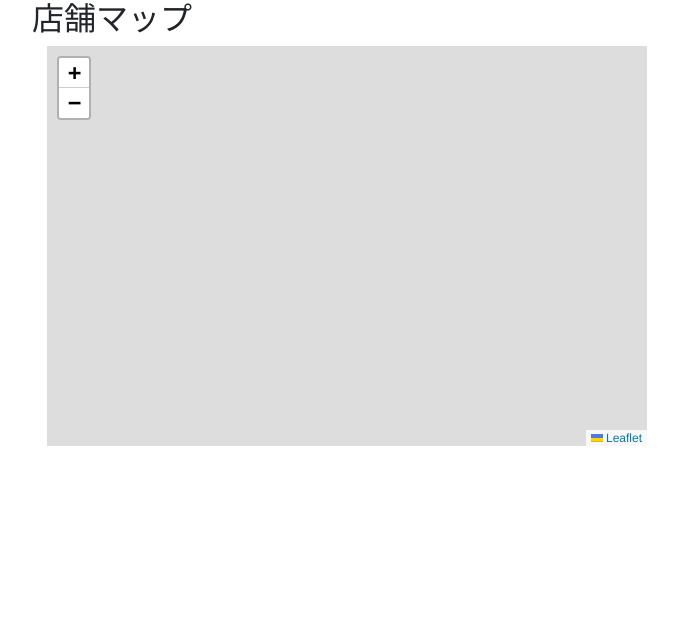
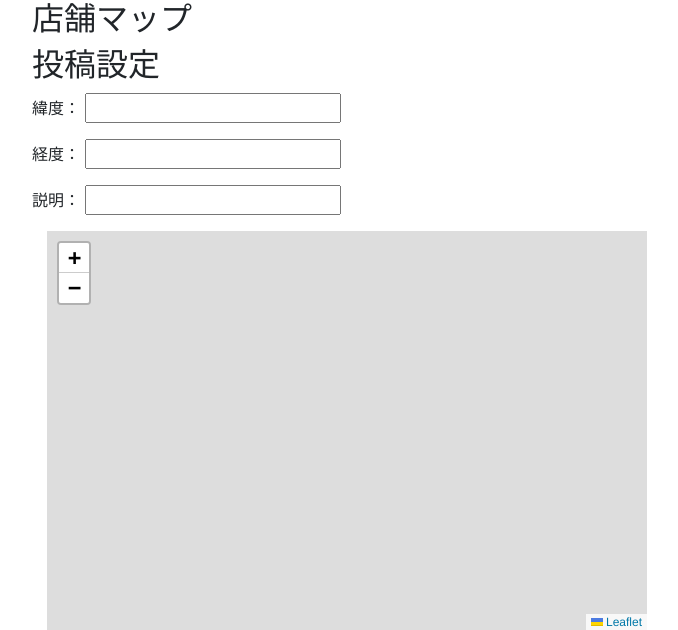
Before and after one commit to go125/platjam-webdatabase-django-clone, a Django app: template src/stock_manager/stocks/templates/stocks/shop_location.html in a window 1280 px wide. Shown: the part 56-686 px from the top of the page, without its empty margins (53-731 px from the left). Run offline with Django 3.2, Linux system fonts and the light colour scheme; the template is opened without the code that fills it, so the values that code supplies are empty; some libraries are stand-ins or nearby versions.

Commit message:
add: get locaton

```diff
--- a/src/stock_manager/stocks/templates/stocks/shop_location.html
+++ b/src/stock_manager/stocks/templates/stocks/shop_location.html
@@ -20,11 +20,22 @@
     max-height: 100%;
   }
 </style>
+<script src="https://code.jquery.com/jquery-3.4.1.min.js"></script>
 {% endblock %}
 {% block main %}
 <h2>
     店舗マップ
 </h2>
+<h2>投稿設定</h2>
+<p>緯度：
+	<input type="text" name="lat" id="lat" value="" />
+</p>
+<p>経度：
+	<input type="text" name="lng" id="lng" value="" />
+</p>
+<p>説明：
+	<input type="text" name="name" id="name" value="" />
+</p>
 <div class="container"><div id="map"></div></div>
 <script>
 var map = L.map('map');
@@ -38,5 +49,31 @@ for (var i = 0; i < place.length; i++) {
 	iconMarkers.addLayer( L.marker([place[i].lat, place[i].lng]).addTo(map).bindPopup(place[i].name) );
 }
 map.fitBounds(iconMarkers.getBounds());	// 全マーカーを画面内に収める
+map.on('click', onMapClick);
+var clickMarker = null;
+function onMapClick(e) {
+	if (clickMarker) {
+		map.removeLayer(clickMarker);
+	}
+	var lat = e.latlng.lat;
+	$("#lat").val(lat);
+	var lng = e.latlng.lng;
+	$("#lng").val(lng);
+	// 地理院地図サーバから標高を求める
+	// http://maps.gsi.go.jp/development/elevation_s.html
+	var src = 'https://cyberjapandata2.gsi.go.jp/general/dem/scripts/getelevation.php?lon=' + lng + '&lat=' + lat;
+	fetch(src)
+	.then((response) => {
+		return response.text();
+	})
+	.then((text) => {
+		var results = JSON.parse(text);
+		var popStr = '緯度：' + lat + '<br>経度：' + lng + '<br>標高：' + results.elevation + 'm';
+		clickMarker = L.marker(e.latlng).on('click', onMarkerClick).addTo(map).bindPopup(popStr).openPopup();
+	})
+}
+function onMarkerClick(e) {
+	map.removeLayer(clickMarker);
+}
 </script>
 {% endblock %}
```
